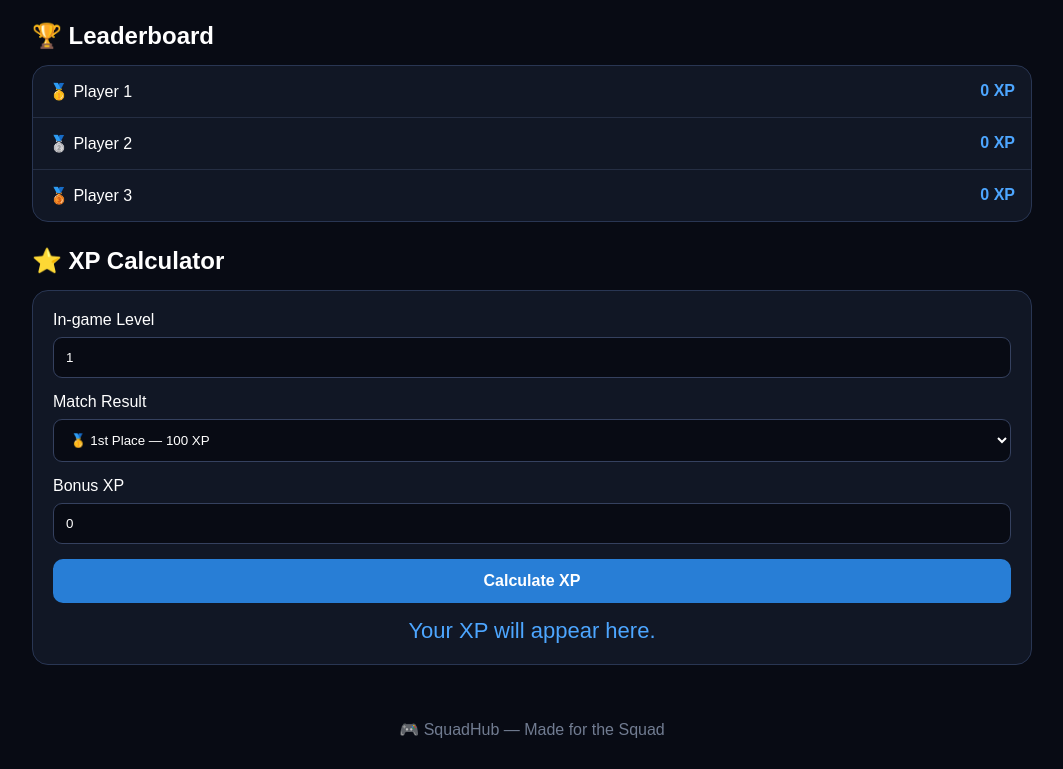
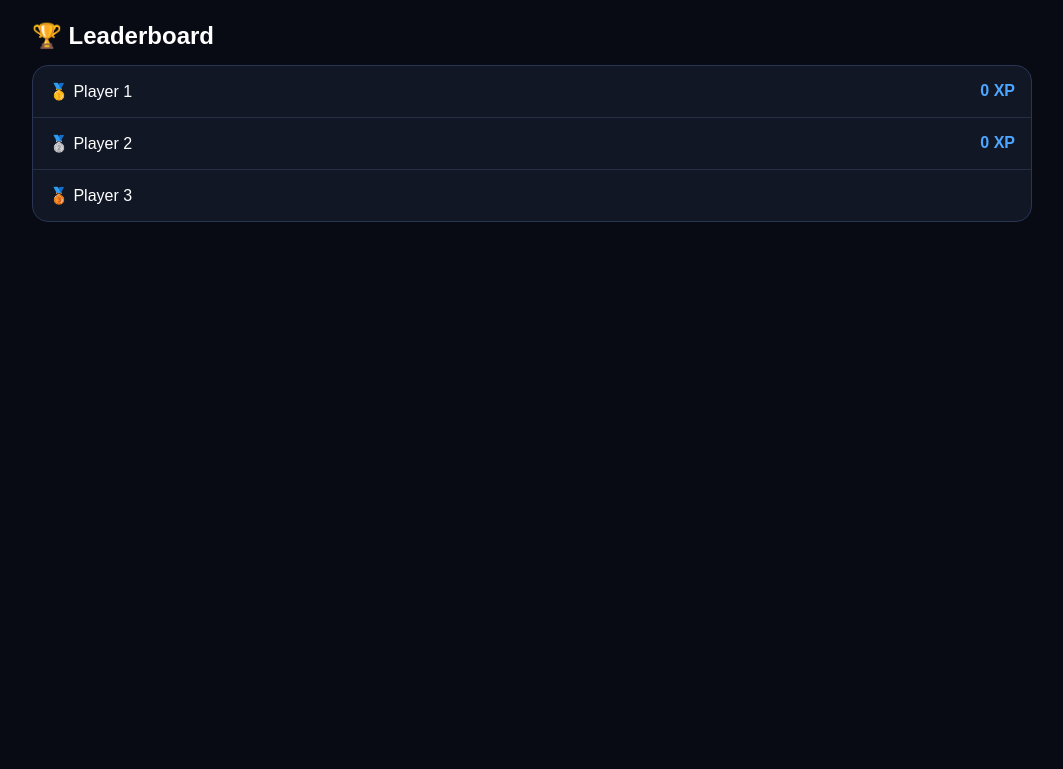
Before and after one commit to lavishcrypt0x2-afk/squadhub, a plain HTML site: page index.html in a window 1280 px wide. Shown: the part 703-1472 px from the top of the page, without its empty margins (108-1171 px from the left). After the commit the page ends 950 px from the top, so only its background shows below. Drawn offline with Linux system fonts and the light colour scheme.

Commit message:
Update index.html

```diff
--- a/index.html
+++ b/index.html
@@ -300,47 +300,3 @@
 
       <div class="player">
         <span>🥉 Player 3</span>
-        <span class="xp">0 XP</span>
-      </div>
-
-    </div>
-  </section>
-
-  <section id="calculator">
-    <h2 class="section-title">⭐ XP Calculator</h2>
-
-    <div class="calculator">
-
-      <label>In-game Level</label>
-      <input type="number" id="level" value="1" min="1">
-
-      <label>Match Result</label>
-      <select id="resultSelect">
-        <option value="100">🥇 1st Place — 100 XP</option>
-        <option value="70">🥈 2nd Place — 70 XP</option>
-        <option value="50">🥉 3rd Place — 50 XP</option>
-        <option value="20">Top 10 — 20 XP</option>
-      </select>
-
-      <label>Bonus XP</label>
-      <input type="number" id="bonus" value="0" min="0">
-
-      <button class="calculate" onclick="calculateXP()">
-        Calculate XP
-      </button>
-
-      <div id="result">Your XP will appear here.</div>
-
-    </div>
-  </section>
-
-</div>
-
-<footer>
-  <p>🎮 SquadHub — Made for the Squad</p>
-</footer>
-
-<script>
-  function calculateXP() {
-
-    const l
```
